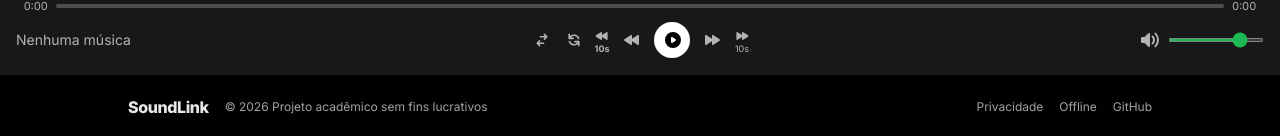
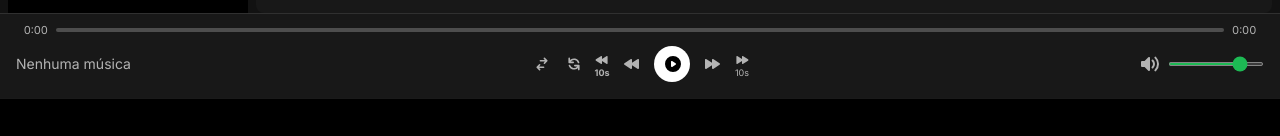
Before and after one commit to VeniciusBispo/SoundLink, a Next.js app: page / in a window 1280 px wide. Shown: the part 661-797 px from the top of the page. Built offline with nearby package versions, Linux system fonts and the light colour scheme; no server answers; the database is empty.

Commit message:
chore(footer): remove todos os textos e links do rodapé

```diff
--- a/components/layout/BottomFooter.tsx
+++ b/components/layout/BottomFooter.tsx
@@ -1,19 +1,5 @@
-import Link from 'next/link'
-
 export default function BottomFooter() {
   return (
-    <footer className="w-full bg-black text-white py-5 px-4 border-t border-white/10 text-center opacity-90">
-      <div className="max-w-5xl mx-auto flex flex-col md:flex-row items-center justify-between gap-2 md:gap-0">
-        <div className="flex flex-col md:flex-row items-center gap-2 md:gap-4">
-          <span className="font-extrabold text-base tracking-tight">SoundLink</span>
-          <span className="text-xs text-spotify-text">© {new Date().getFullYear()} Projeto acadêmico sem fins lucrativos</span>
-        </div>
-        <div className="flex gap-4 text-xs mt-2 md:mt-0">
-          <Link href="/privacy" className="hover:underline text-spotify-text hover:text-white transition">Privacidade</Link>
-          <Link href="/offline" className="hover:underline text-spotify-text hover:text-white transition">Offline</Link>
-          <a href="https://github.com/" target="_blank" rel="noopener noreferrer" className="hover:underline text-spotify-text hover:text-white transition">GitHub</a>
-        </div>
-      </div>
-    </footer>
+    <footer className="w-full bg-black py-5 border-t border-white/10" />
   )
 }
```
